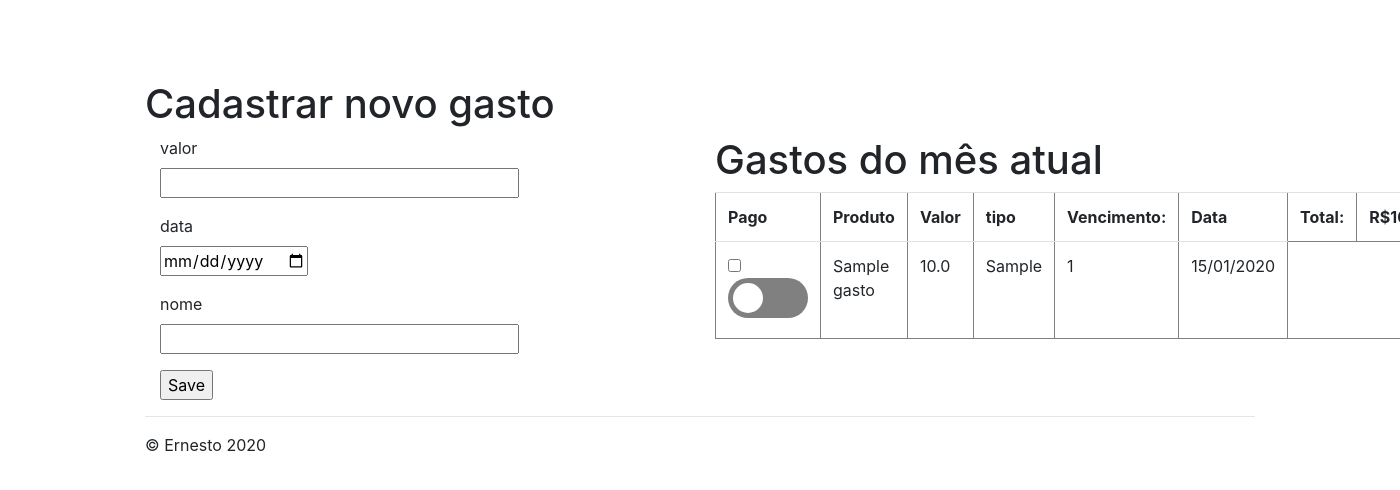
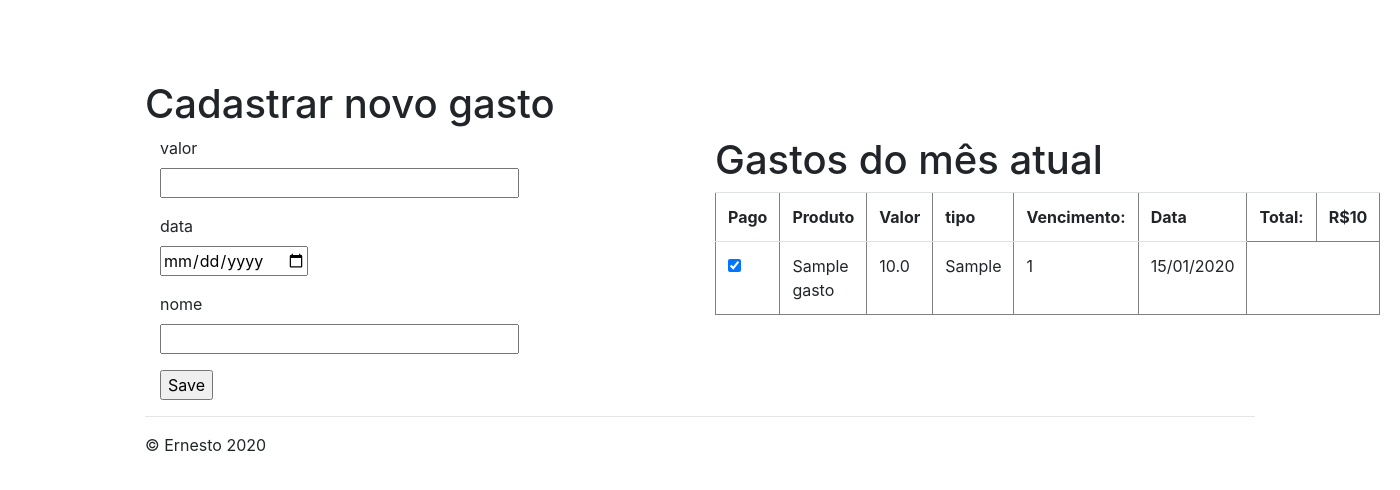
Before and after one commit to lucasernesto/controle_financa, a Flask app: template app/templates/home.html in a window 1400 px wide; the page is wider, and only the part inside the window is pictured. Shown: the part 56-546 px from the top of that part. Run offline with Flask 2, Linux system fonts and the light colour scheme; tables that the repository leaves empty hold one stand-in row (values such as "Sample post"); the template is opened without the code that fills it: values that come from a table or form of the project are taken from there, most other values are stand-ins (such as "Sample title", 1, 10 or a date in 2020); some libraries are stand-ins or nearby versions.

Commit message:
Adicionar botão "Pago". Quando selecionado, o valor do gasto será removido do Total

```diff
--- a/app/controllers/default.py
+++ b/app/controllers/default.py
@@ -1,4 +1,4 @@
-import pendulum, flask
+import pendulum, flask, werkzeug
 from pendulum.parsing.exceptions import ParserError
 
 from flask import (
@@ -126,6 +126,7 @@ def home():
                 data=form.date.data,
                 dia_vencimento="",
                 mes=mes,
+                pago=False,
             )
             db.session.add(new_gasto)
             db.session.commit()
@@ -139,6 +140,20 @@ def home():
     return render_template("home.html", form=form, rows=rows, total=total)
 
 
+@app.route("/<int:id>/atualizar_pago", methods=["GET", "POST"])
+def atualizar_pago(id):
+    gasto = Gasto.query.filter_by(id_user=current_user.id, id=id, tipo="gasto").first()
+
+    if gasto.pago == True:
+        gasto.pago = False
+    else:
+        gasto.pago = True
+
+    db.session.commit()
+
+    return redirect(url_for("home"))
+
+
 @app.route("/logout")
 @login_required
 def logout():
@@ -150,6 +165,9 @@ def logout():
 def get_total(rows):
     total = 0
     for row in rows:
+        if row.pago:
+            continue
+
         total += row.valor
 
     return total
--- a/app/models/forms.py
+++ b/app/models/forms.py
@@ -7,6 +7,7 @@ from wtforms import (
     DateTimeField,
     IntegerField,
     DateField,
+    BooleanField,
 )
 from wtforms.validators import InputRequired, Email, Length, DataRequired
 
@@ -30,7 +31,8 @@ class RegisterForm(FlaskForm):
 
 
 class RegisterGastoForm(FlaskForm):
-    #TODO Corrigir erro de não conseguir pegar float no campo valor
+    # TODO Corrigir erro de não conseguir pegar float no campo valor
+
     nome = StringField("nome")
     valor = FloatField("valor", validators=[InputRequired()])
     tipo = StringField("tipo")
@@ -38,3 +40,4 @@ class RegisterGastoForm(FlaskForm):
     dia_vencimento = StringField("dia_vencimento")
     conta_a_pagar = StringField("conta_a_pagar")
     mes = IntegerField("mes")
+    pago = BooleanField("pago")
--- a/app/templates/home.html
+++ b/app/templates/home.html
@@ -36,8 +36,11 @@
                 {% for row in rows %}
                 <tr scope="row">
                     <td>
-                      <input type="checkbox" id={{ row.id }} class="pago" />
-                        <label for="switch" id="toggle">Toggle</label>
+                        <form action="{{ url_for('atualizar_pago', id=row.id) }}" method="post">
+                            {% if row.pago %}
+                            <input onChange="this.form.submit()" type="checkbox" id={{ row.id }} value="$id" name="pago" checked/> {% else %}
+                            <input onChange="this.form.submit()" type="checkbox" id={{ row.id }} value="$id" name="pago" /> {% endif %}
+                        </form>
                     </td>
                     <td>{{ row.nome }}</td>
                     <td>{{ row.valor }}</td>
@@ -55,48 +58,6 @@
     </div>
 </div>
 
-<style>
-    #switch {
-        height: 0;
-        width: 0;
-        visibility: hidden;
-    }
-
-    #toggle {
-        text-indent: -9999px;
-        width: 80px;
-        height: 40px;
-        background: grey;
-        display: block;
-        border-radius: 100px;
-        position: relative;
-    }
-
-    #toggle:after {
-        content: '';
-        position: absolute;
-        top: 5px;
-        left: 5px;
-        width: 30px;
-        height: 30px;
-        background: #fff;
-        border-radius: 90px;
-        transition: 0.3s;
-    }
-
-    input:checked+#toggle {
-        background: #bada55;
-    }
-
-    input:checked+#toggle::after {
-        left: calc(100% - 35px);
-        transform: (translateX(-100%));
-    }
-
-    #toggle:active:after {
-        width: 40px;
-    }
-</style>
 
 <script language=javascript type="text/javascript">
     var data = new Date();
@@ -125,4 +86,5 @@
 
     }
 </script>
+
 {% endblock %}
```
Also changed, not shown: app/models/tables.py (+5 -3 lines).
